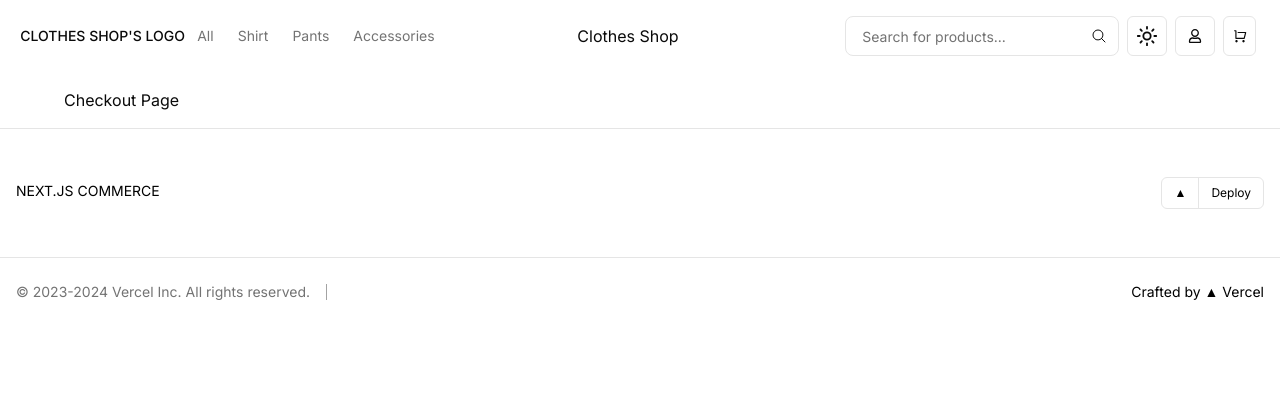
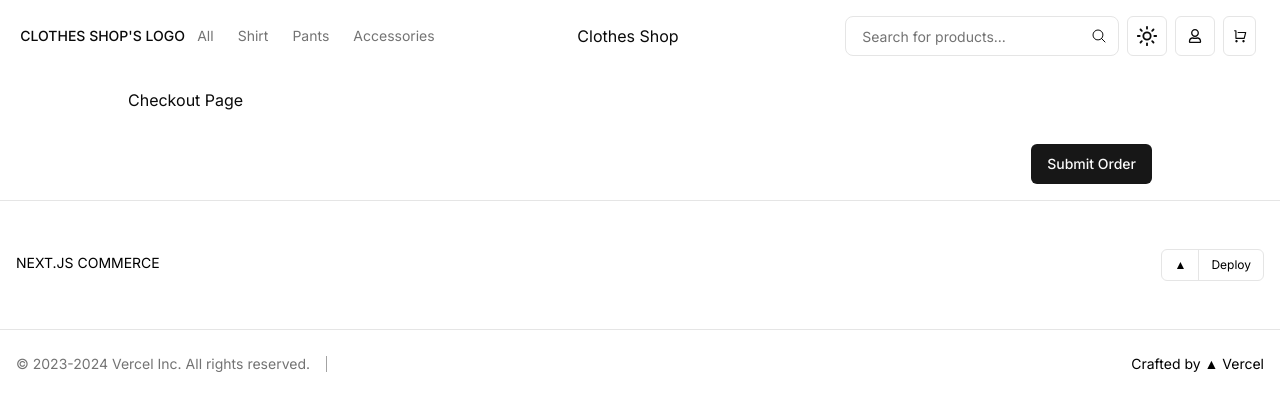
Before and after one commit to phong28zk/OOP_ASG, a Next.js app in the folder oop_fe/: page /checkout in a window 1280 px wide. Shown: the top 410 px of the page. Built offline with nearby package versions, Linux system fonts and the light colour scheme.

Commit message:
submit order

```diff
--- a/oop_fe/app/checkout/page.tsx
+++ b/oop_fe/app/checkout/page.tsx
@@ -10,6 +10,7 @@ import {
   CardHeader,
   CardTitle,
 } from "@/components/ui/card";
+import { Button } from "@/components/ui/button";
 
 interface CartItem {
   id: number;
@@ -50,9 +51,9 @@ const CheckoutPage = () => {
   }, []);
 
   return (
-    <div className="w-[800px] px-16 py-4 justify-center items-center">
+    <div className="flex flex-col px-32 py-4 w-full h-full">
       <h1>Checkout Page</h1>
-      <ul className="">
+      <ul className="items-center justify-start mb-4">
         {cartItems.map((item, index) => (
           <li key={index} className="mt-4">
             <Card className="flex flex-row max-w-[400px]">
@@ -73,6 +74,9 @@ const CheckoutPage = () => {
           </li>
         ))}
       </ul>
+      <Button variant="default" className="flex justify-end items-center mt-4 ml-auto">
+        Submit Order
+      </Button>
     </div>
   );
 };
```
